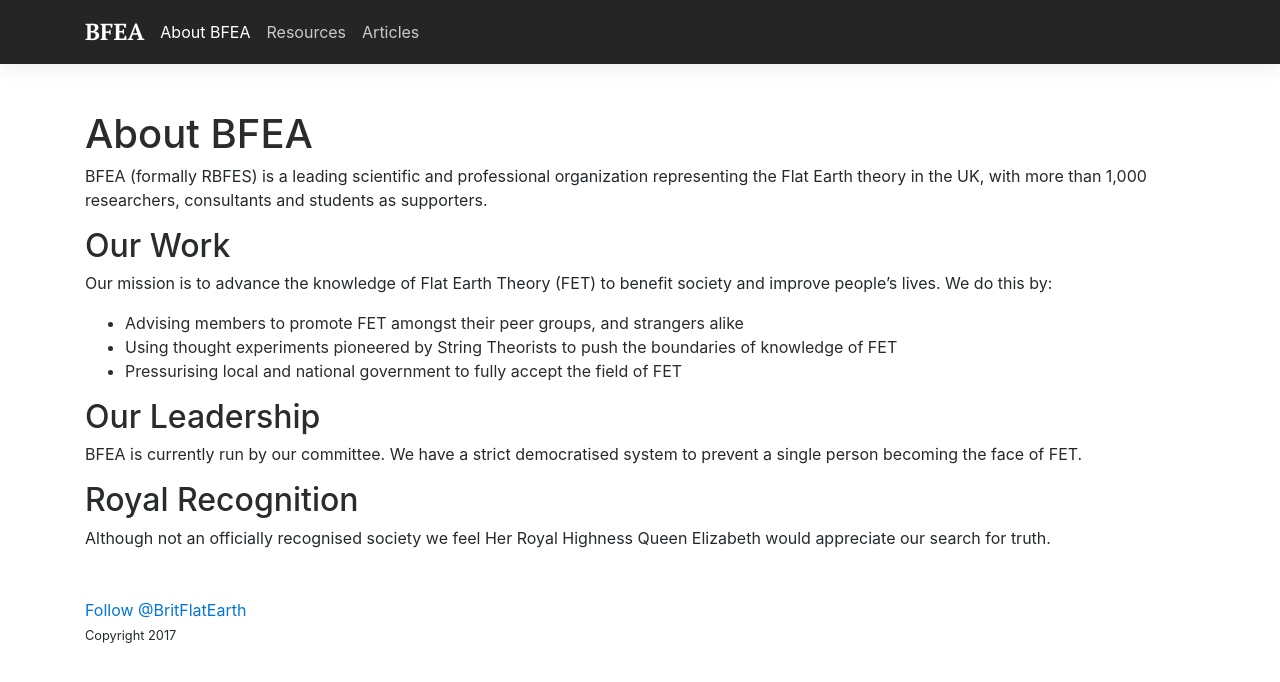
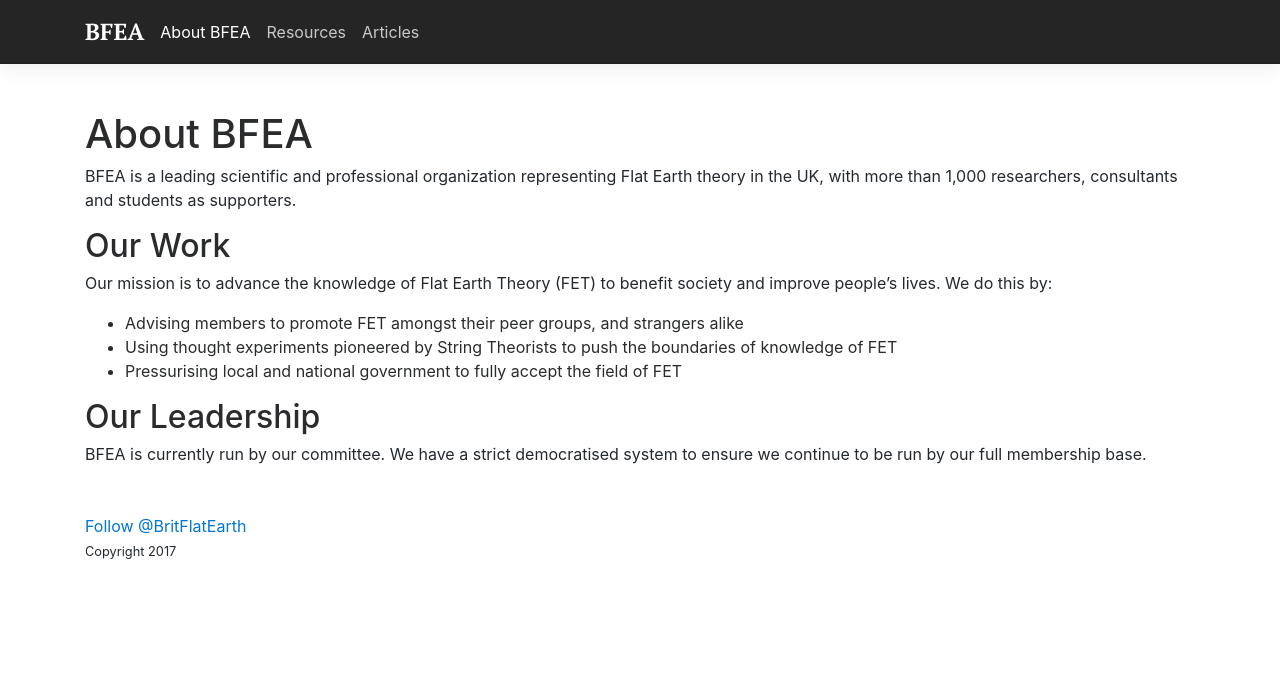
Before and after one commit to krussll/etsysimplicity, a Jekyll site: the page built from about.md, in a window 1280 px wide. Shown: the top 682 px of the page. Built offline with Jekyll 4.4.1, drawn with Linux system fonts in a browser that asks for light colours; comment, search, counter and statistics services are not loaded; our own code applies the rules of GitHub Pages for plain Markdown files.

Commit message:
Update about.md

```diff
--- a/about.md
+++ b/about.md
@@ -4,7 +4,7 @@ layout: default
 ---
 
 # About BFEA
-BFEA (formally RBFES) is a leading scientific and professional organization representing the Flat Earth theory in the UK, with more than 1,000 researchers, consultants and students as supporters.
+BFEA is a leading scientific and professional organization representing Flat Earth theory in the UK, with more than 1,000 researchers, consultants and students as supporters.
 
 ## Our Work
 
@@ -15,8 +15,4 @@ Our mission is to advance the knowledge of Flat Earth Theory (FET) to benefit so
 
 ## Our Leadership
 
-BFEA is currently run by our committee. We have a strict democratised system to prevent a single person becoming the face of FET.
-
-## Royal Recognition
-
-Although not an officially recognised society we feel Her Royal Highness Queen Elizabeth would appreciate our search for truth.
+BFEA is currently run by our committee. We have a strict democratised system to ensure we continue to be run by our full membership base.
```
